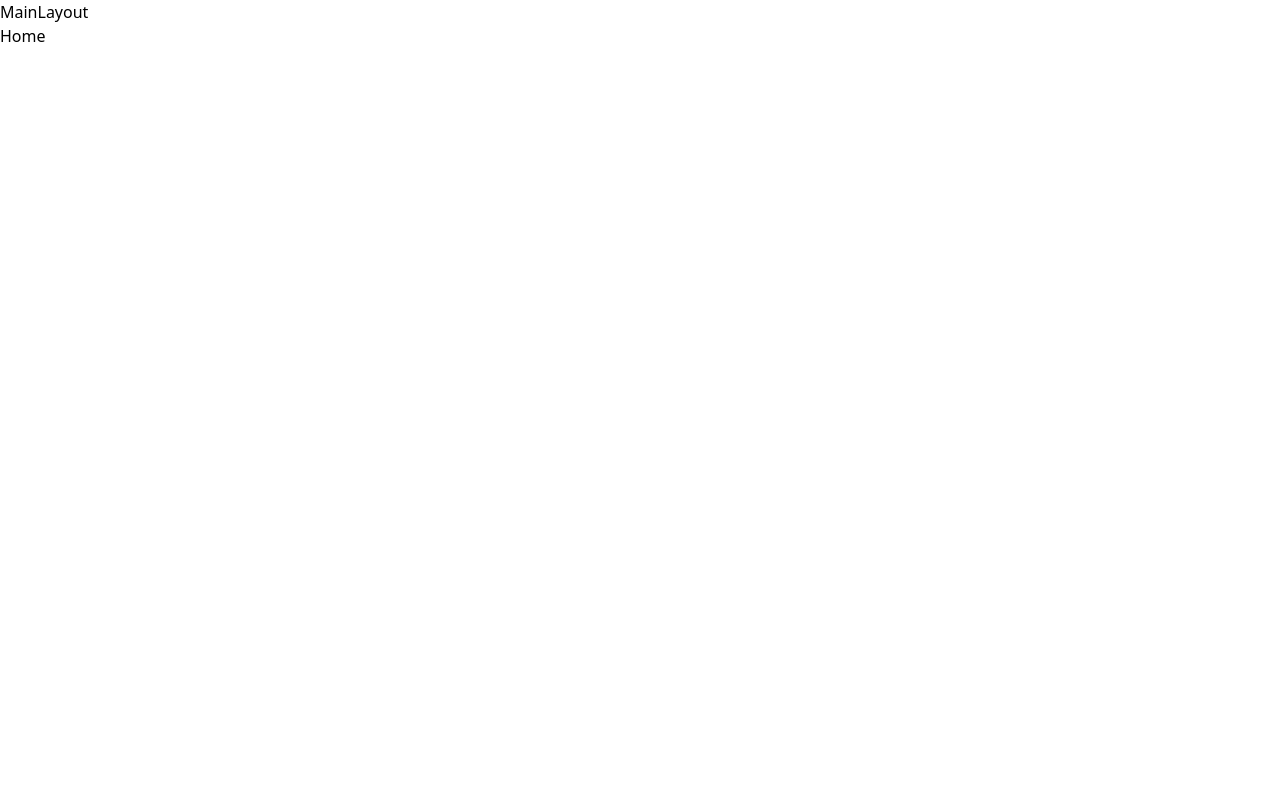
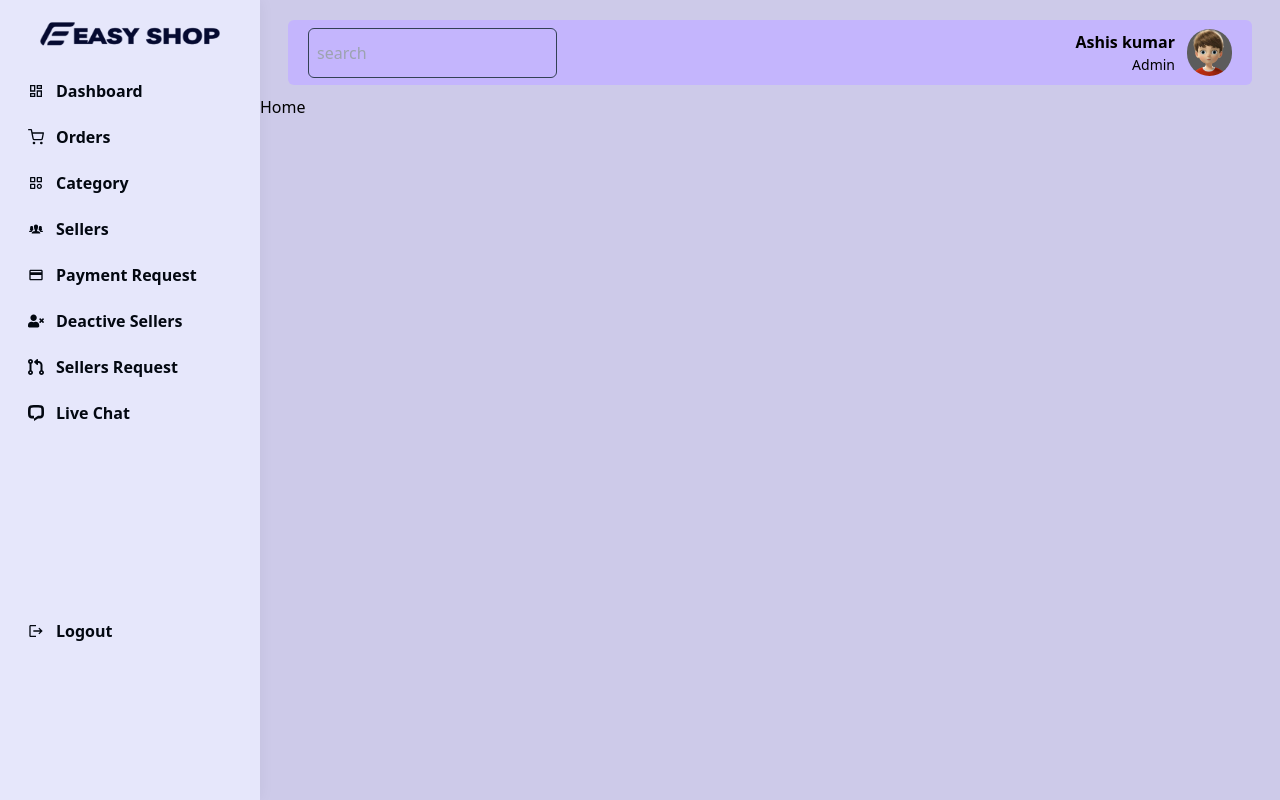
Before and after one commit to Asionsolver/ecommerce-project, a React (Vite) app in the folder dashboard/: page / in a window 1280 px wide. Before the commit this address had no page. Built offline with nearby package versions, Linux system fonts and the light colour scheme.

Commit message:
add sidebar and header

```diff
--- a/dashboard/src/layout/Header.jsx
+++ b/dashboard/src/layout/Header.jsx
@@ -1,9 +1,47 @@
+import { FaList } from "react-icons/fa";
+import adminLogo from "../assets/images/admin.jpg";
 
+/* eslint-disable react/prop-types */
+const Header = ({ showSidebar, setShowSidebar }) => {
+  return (
+    <div className="fixed top-0 left-0 w-full py-5 px-2 lg:px-7 z-40">
+      <div className="ml-0 lg:ml-[260px] rounded-md h-[65px] flex justify-between items-center bg-violet-300 px-5 transition-all">
+        <div
+          className="w-[35px] flex lg:hidden h-[35px] rounded-sm bg-indigo-500 shadow-lg hover:shadow-indigo-500/50  justify-center items-center"
+          onClick={() => setShowSidebar(!showSidebar)}
+        >
+          <span>
+            <FaList />
+          </span>
+        </div>
 
-const Header = () => {
-  return (
-    <div>Header</div>
-  )
-}
+        <div className="hidden md:block">
+          <input
+            className="px-2 py-3 outline-none border bg-transparent border-slate-700 rounded-md text-[#fff] focus:border-indigo-300 overflow-hidden"
+            type="text"
+            placeholder="search"
+            name="search"
+          />
+        </div>
 
-export default Header
+        <div className="flex items-center justify-center gap-8 relative">
+          <div className="flex justify-center items-center">
+            <div className="flex justify-center items-center gap-3">
+              <div className="flex justify-center items-center flex-col text-end">
+                <h2 className="text-md font-bold">Ashis kumar</h2>
+                <span className="text-[14px] w-full font-normal">Admin</span>
+              </div>
+              <img
+                src={adminLogo}
+                className="w-[45px] h-[45] rounded-full overflow-hidden"
+                alt="admin-logo"
+              />
+            </div>
+          </div>
+        </div>
+      </div>
+    </div>
+  );
+};
+
+export default Header;
--- a/dashboard/src/layout/MainLayout.jsx
+++ b/dashboard/src/layout/MainLayout.jsx
@@ -1,35 +1,20 @@
 import { Outlet } from "react-router-dom";
+import Header from "./Header";
+import Sidebar from "./Sidebar";
+import { useState } from "react";
 
 const MainLayout = () => {
+  const [showSidebar, setShowSidebar] = useState(false);
   return (
-    <div>
-      <h1>MainLayout</h1>
-      <Outlet />
+    <div className="bg-soap w-full min-h-screen">
+      <Header showSidebar={showSidebar} setShowSidebar={setShowSidebar} />
+      <Sidebar showSidebar={showSidebar} setShowSidebar={setShowSidebar} />
+
+      <div className="ml-0 lg:ml-[260px] pt-[95px] ">
+        <Outlet />
+      </div>
     </div>
   );
 };
 
 export default MainLayout;
-// import { Outlet } from "react-router-dom";
-
-// const MainLayout = () => {
-//   return (
-//     <div>
-//       <h1>MainLayout</h1>
-//       <ErrorBoundary>
-//         <Outlet />
-//       </ErrorBoundary>
-//     </div>
-//   );
-// };
-
-// const ErrorBoundary = ({ children }) => {
-//   try {
-//     return children;
-//   } catch (error) {
-//     console.error("Error rendering Outlet:", error);
-//     return <div>Something went wrong.</div>;
-//   }
-// };
-
-// export default MainLayout;
--- a/dashboard/src/layout/Sidebar.jsx
+++ b/dashboard/src/layout/Sidebar.jsx
@@ -1,9 +1,71 @@
+/* eslint-disable react/prop-types */
+import { Link, useLocation } from "react-router-dom";
+import logo from "../assets/images/logo.png";
+import { useEffect, useState } from "react";
+import { getNav } from "../navigation";
+import { MdLogout } from "react-icons/md";
 
+const Sidebar = ({ showSidebar, setShowSidebar }) => {
+  const [allNav, setAllNav] = useState([]);
+  const { pathname } = useLocation();
+  useEffect(() => {
+    const navs = getNav("admin");
+    setAllNav(navs);
+  }, []);
 
-const Sidebar = () => {
   return (
-    <div>Sidebar</div>
-  )
-}
+    <div>
+      <div
+        onClick={() => setShowSidebar(false)}
+        className={`fixed duration-200 ${
+          !showSidebar ? "invisible" : "visible"
+        } w-screen h-screen bg-[#7a8684] top-0 left-0 z-10`}
+      ></div>
+      <div
+        className={`w-[260px] fixed bg-lavender z-50 top-0 h-screen shadow-[0_0_15px_0_rgba(34_41_47_/5%)] transition-all ${
+          showSidebar ? "left-0" : "-left-[260px] lg:left-0"
+        }`}
+      >
+        <div className="h-[70px] flex items-center justify-center">
+          <Link to="/" className="w-[180px] h-[50px]">
+            <img src={logo} alt="logo" className="w-full h-full" />
+          </Link>
+        </div>
 
-export default Sidebar
+        <div className="px-[16px]">
+          <ul>
+            {allNav.map((item, id) => (
+              <li key={id}>
+                <Link
+                  to={item.path}
+                  className={`${
+                    pathname === item.path
+                      ? "bg-blue-600 shadow-indigo-500/50 text-white duration-500 "
+                      : " text-richBlack font-bold duration-200"
+                  } px-[12px] py-[9px] rounded-sm flex justify-start items-center gap-[12px] hover:pl-4 transition-all w-full mb-1`}
+                >
+                  <span>{item.icon}</span>
+                  <span>{item.title}</span>
+                </Link>
+              </li>
+            ))}
+
+            <li>
+              <button
+                className="text-richBlack font-bold duration-200
+                   px-[12px] py-[9px] rounded-sm flex justify-start items-center gap-[12px] hover:pl-4 transition-all w-full mt-44"
+              >
+                <span>
+                  <MdLogout />
+                </span>
+                <span>Logout</span>
+              </button>
+            </li>
+          </ul>
+        </div>
+      </div>
+    </div>
+  );
+};
+
+export default Sidebar;
--- /dev/null
+++ b/dashboard/src/navigation/allNav.jsx
@@ -0,0 +1,66 @@
+import { MdOutlineDashboard, MdPayment } from "react-icons/md";
+import { FiShoppingCart } from "react-icons/fi";
+import { BiCategory } from "react-icons/bi";
+import { IoIosPeople } from "react-icons/io";
+import { FaUserTimes } from "react-icons/fa";
+import { FaCodePullRequest } from "react-icons/fa6";
+import { SiLivechat } from "react-icons/si";
+
+export const allNav = [
+  {
+    id: 1,
+    title: "Dashboard",
+    path: "/admin/dashboard",
+    icon: <MdOutlineDashboard />,
+    role: "admin",
+  },
+  {
+    id: 2,
+    title: "Orders",
+    path: "/admin/dashboard/orders",
+    icon: <FiShoppingCart />,
+    role: "admin",
+  },
+  {
+    id: 3,
+    title: "Category",
+    path: "/admin/dashboard/category",
+    icon: <BiCategory />,
+    role: "admin",
+  },
+  {
+    id: 4,
+    title: "Sellers",
+    path: "/admin/dashboard/sellers",
+    icon: <IoIosPeople />,
+    role: "admin",
+  },
+  {
+    id: 5,
+    title: "Payment Request",
+    path: "/admin/dashboard/payment-request",
+    icon: <MdPayment />,
+    role: "admin",
+  },
+  {
+    id: 6,
+    title: "Deactive Sellers",
+    path: "/admin/dashboard/deactive-sellers",
+    icon: <FaUserTimes />,
+    role: "admin",
+  },
+  {
+    id: 7,
+    title: "Sellers Request",
+    path: "/admin/dashboard/seller-request",
+    icon: <FaCodePullRequest />,
+    role: "admin",
+  },
+  {
+    id: 8,
+    title: "Live Chat",
+    path: "/admin/dashboard/live-chat",
+    icon: <SiLivechat />,
+    role: "admin",
+  },
+];
--- a/dashboard/src/navigation/index.js
+++ b/dashboard/src/navigation/index.js
@@ -0,0 +1,11 @@
+import { allNav } from "./allNav";
+
+export const getNav = (role) => {
+  const finalNav = [];
+  for (let index = 0; index < allNav.length; index++) {
+    if (role === allNav[index].role) {
+      finalNav.push(allNav[index]);
+    }
+  }
+  return finalNav;
+};
--- a/dashboard/src/views/admin/AdminDashboard.jsx
+++ b/dashboard/src/views/admin/AdminDashboard.jsx
@@ -1,5 +1,121 @@
+import { IoIosPeople } from "react-icons/io";
+import { MdCurrencyExchange, MdProductionQuantityLimits } from "react-icons/md";
+import { FaShoppingCart } from "react-icons/fa";
+import Chart from "react-apexcharts";
+import { data } from "autoprefixer";
+
 const AdminDashboard = () => {
-  return <div>AdminDashboard</div>;
+  const state = {
+    series: [
+      {
+        name: "Orders",
+        data: [31, 40, 28, 51, 42, 109, 100, 109, 100, 109, 100, 109],
+      },
+      {
+        name: "Revenue",
+        data: [11, 32, 45, 32, 34, 52, 41, 32, 34, 52, 41, 32],
+      },
+      {
+        name: "Sellers",
+        data: [21, 42, 55, 42, 44, 62, 51, 42, 44, 62, 51, 42],
+      },
+    ],
+    options: {
+      color: ["#181ee8", "#038000"],
+      plotOptions: {
+        radius: 30,
+      },
+      chart: {
+        background: "transparent",
+        foreColor: "#d0d2d6",
+      },
+      dataLabels: {
+        enabled: false,
+      },
+      stroke: {
+        show: true,
+        curve: ["smooth", "straight", "stepline"],
+        lineCap: "butt",
+        colors: "#f0f0f0",
+        width: 0.5,
+        dashArray: 0,
+      },
+      xaxis: {
+        categories: [
+          "Jan",
+          "Feb",
+          "Mar",
+          "Apr",
+          "May",
+          "Jun",
+          "Jul",
+          "Aug",
+          "Sep",
+          "Oct",
+          "Nov",
+          "Dec",
+        ],
+      },
+      legend: {
+        position: "top",
+      },
+    },
+  };
+  return (
+    <div className="px-2 md:px-7 py-5">
+      <div className="w-full grid grid-cols-1 sm:grid-cols-2 md:grid-cols-2 lg:grid-cols-4 gap-7">
+        <div className="flex justify-between items-center p-5 bg-[#fae8e8] rounded-md gap-3">
+          <div className="flex flex-col justify-start items-start text-[#5c5a5a]">
+            <h2 className="text-3xl font-bold">$4343</h2>
+            <span className="text-md  font-medium">Total Size</span>
+          </div>
+          <div className="w-[40px] h-[47px] rounded-full bg-[#fa0305] flex justify-center items-center text-xl">
+            <MdCurrencyExchange className="text-white shadow-lg" />
+          </div>
+        </div>
+        <div className="flex justify-between items-center p-5 bg-[#fde2ff] rounded-md gap-3">
+          <div className="flex flex-col justify-start items-start text-[#5c5a5a]">
+            <h2 className="text-3xl font-bold">50</h2>
+            <span className="text-md  font-medium">Products</span>
+          </div>
+          <div className="w-[40px] h-[47px] rounded-full bg-[#760077] flex justify-center items-center text-xl">
+            <MdProductionQuantityLimits className="text-white shadow-lg" />
+          </div>
+        </div>
+        <div className="flex justify-between items-center p-5 bg-[#e9feea] rounded-md gap-3">
+          <div className="flex flex-col justify-start items-start text-[#5c5a5a]">
+            <h2 className="text-3xl font-bold">60</h2>
+            <span className="text-md  font-medium">Sellers</span>
+          </div>
+          <div className="w-[40px] h-[47px] rounded-full bg-[#038000] flex justify-center items-center text-xl">
+            <IoIosPeople className="text-white shadow-lg" />
+          </div>
+        </div>
+        <div className="flex justify-between items-center p-5 bg-[#ecebff] rounded-md gap-3">
+          <div className="flex flex-col justify-start items-start text-[#5c5a5a]">
+            <h2 className="text-3xl font-bold">$434</h2>
+            <span className="text-md  font-medium">Orders</span>
+          </div>
+          <div className="w-[40px] h-[47px] rounded-full bg-[#0200f8] flex justify-center items-center text-xl">
+            <FaShoppingCart className="text-white shadow-lg" />
+          </div>
+        </div>
+      </div>
+
+      <div className="w-full flex flex-wrap mt-7 ">
+        <div className="w-full lg:w-7/12 lg:pr-3 ">
+          <div className="w-full bg-[#6a5fdf] p-4 rounded-md">
+            <Chart
+              options={state.options}
+              series={state.series}
+              type="bar"
+              height={350}
+            />
+          </div>
+        </div>
+      </div>
+    </div>
+  );
 };
 
 export default AdminDashboard;
--- a/dashboard/tailwind.config.js
+++ b/dashboard/tailwind.config.js
@@ -6,6 +6,8 @@ export default {
       colors: {
         soap: "#CDCAE9",
         violetBlue: "#6f68d1",
+        lavender: "#E6E7FB",
+        richBlack: "#030811",
       },
     },
   },
```
Also changed, not shown: dashboard/src/navigation/allNav.js (deleted).
